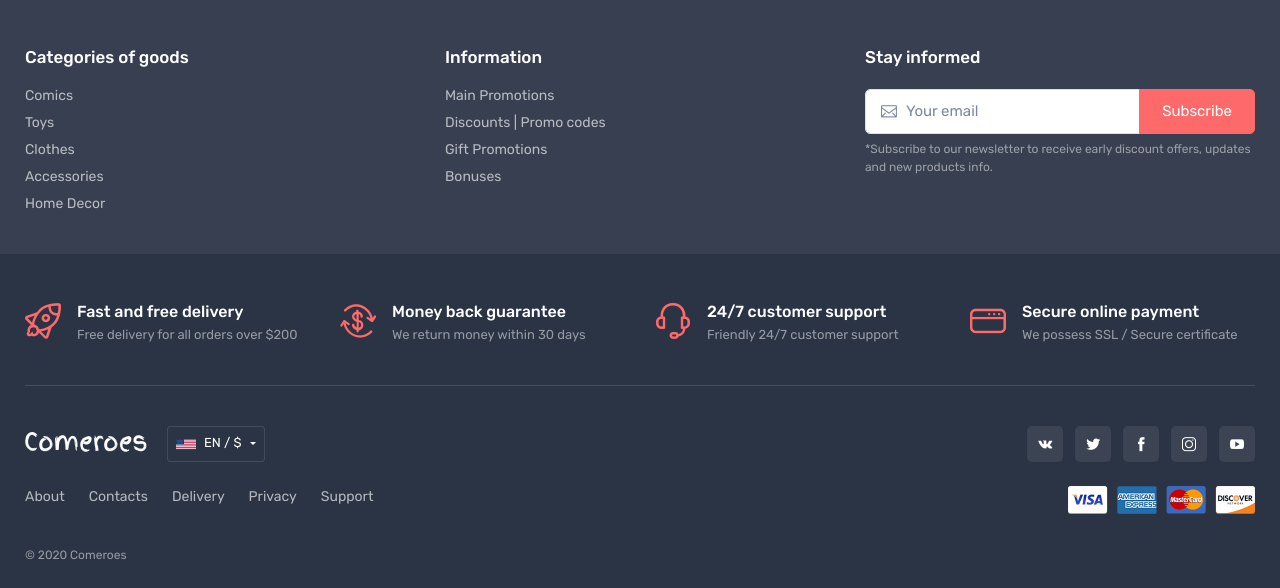
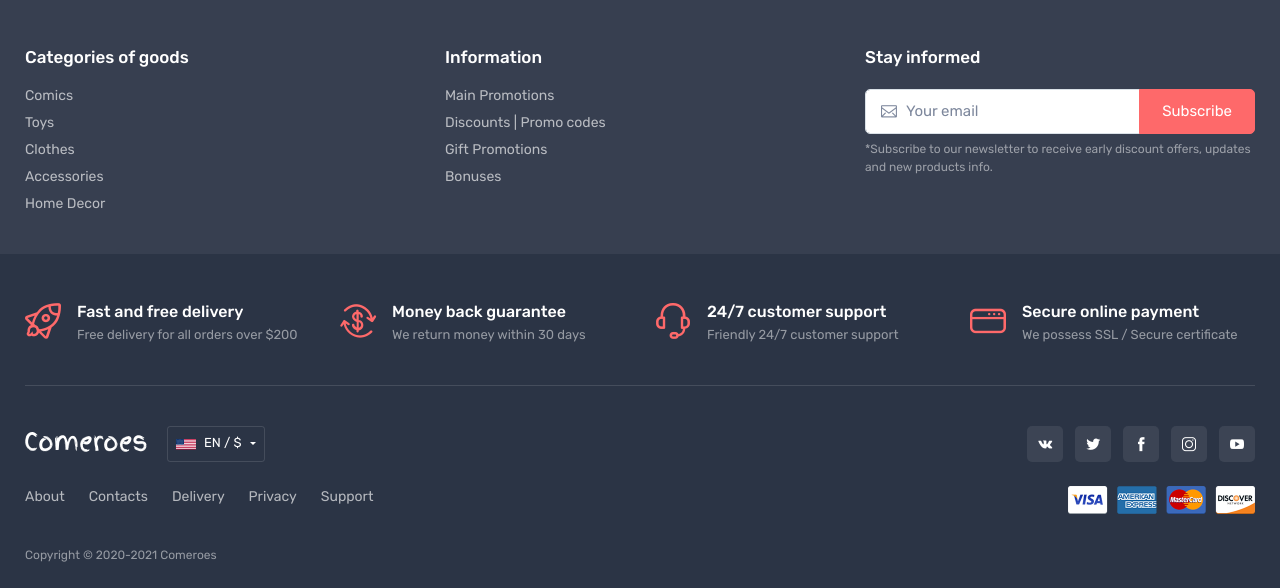
Before and after one commit to andreibaliyevich/Comeroes, a Django app: page /en/ in a window 1280 px wide. Shown: the part 3926-4514 px from the top of the page. Run offline with Django 3.2, Linux system fonts and the light colour scheme; data that the repository does not hold is empty; some libraries are stand-ins or nearby versions; some web fonts are replaced.

Commit message:
Update base.html

```diff
--- a/src/templates/main/base.html
+++ b/src/templates/main/base.html
@@ -533,7 +533,7 @@
             <img class="d-inline-block" width="187" src="{% static 'img/cards.png' %}" alt="{% translate 'Payment methods' %}">
           </div>
         </div>
-        <div class="pb-4 font-size-xs text-light opacity-50 text-center text-md-left">&copy; 2020 {{ SITE_NAME }}</div>
+        <div class="pb-4 font-size-xs text-light opacity-50 text-center text-md-left">Copyright &copy; 2020-{% now "Y" %} {{ SITE_NAME }}</div>
       </div>
     </div>
   </footer>
```
